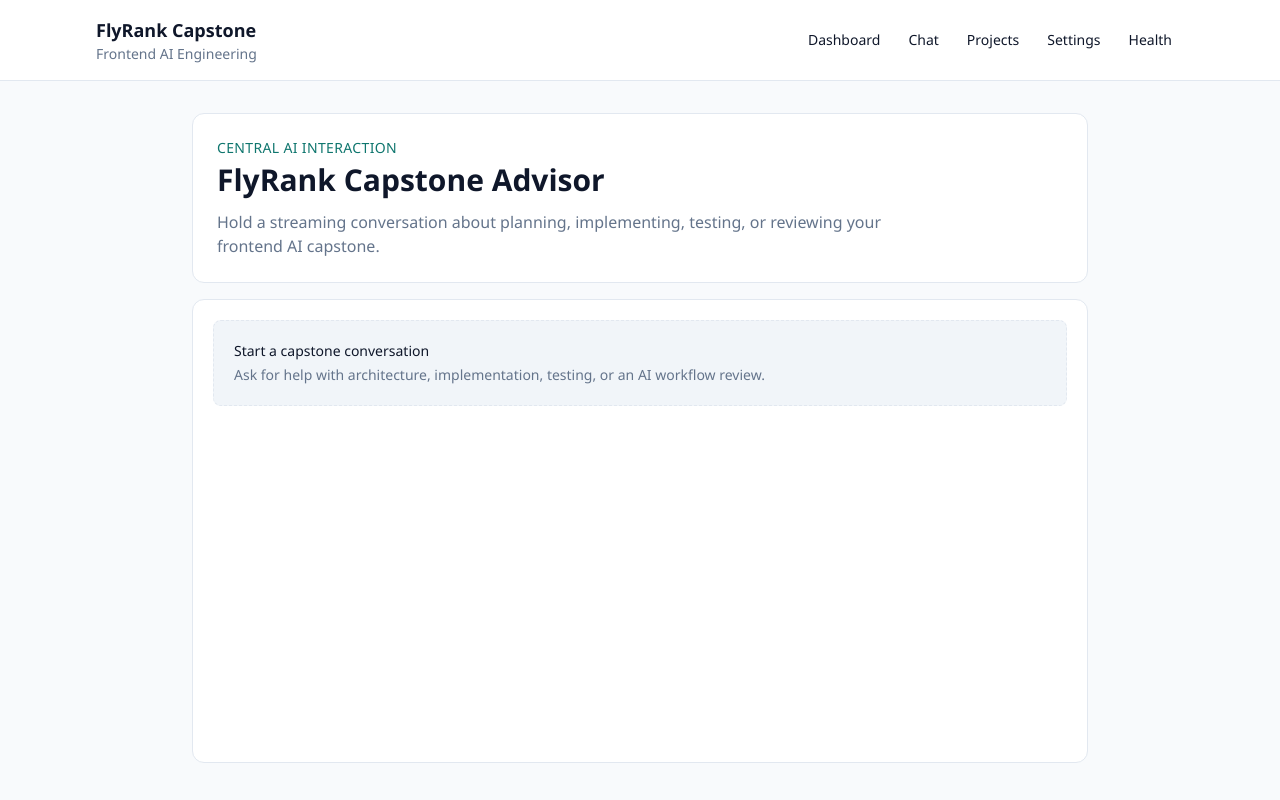
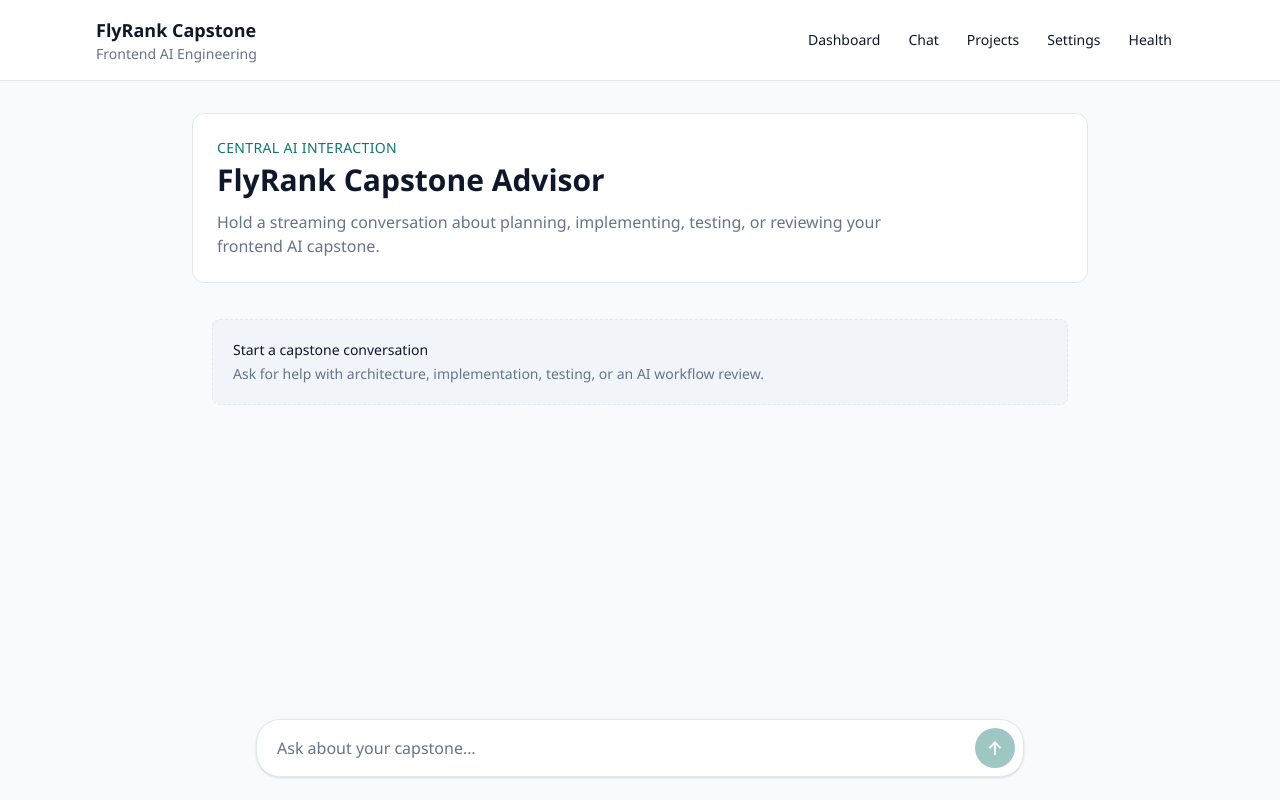
Before and after one commit to 808StaN/frontend-ai-engineering-flyrank, a Next.js app: page /chat in a window 1280 px wide. Shown: the top 800 px of the page. Built offline with nearby package versions, Linux system fonts and the light colour scheme.

Commit message:
refactor: dock chat composer at viewport bottom
Use a compact auto-growing input bar so messages retain the available reading space.

```diff
--- a/app/globals.css
+++ b/app/globals.css
@@ -33,19 +33,23 @@
 
 @layer components {
   .chat-interface {
-    @apply mx-auto flex w-full max-w-4xl flex-col gap-4;
+    @apply mx-auto grid h-[calc(100dvh-8.5rem)] min-h-[32rem] w-full max-w-4xl grid-rows-[auto_minmax(0,1fr)] gap-4;
   }
 
   .chat-interface__header {
     @apply flex flex-col gap-3 rounded-lg border border-border bg-surface p-4 sm:p-6;
   }
 
+  .chat-conversation {
+    @apply grid min-h-0 grid-rows-[minmax(0,1fr)_auto_auto];
+  }
+
   .chat-scroll-wrap {
-    @apply relative;
+    @apply relative min-h-0;
   }
 
   .chat-scroll-area {
-    @apply h-[52vh] min-h-80 overflow-y-auto rounded-lg border border-border bg-surface p-3 sm:h-[58vh] sm:p-5;
+    @apply h-full overflow-y-auto px-3 py-5 sm:px-5;
   }
 
   .chat-message-list {
@@ -114,11 +118,11 @@
   }
 
   .chat-composer {
-    @apply rounded-lg border border-border bg-surface p-3 sm:p-4;
+    @apply mx-auto flex w-full max-w-3xl items-end gap-2 rounded-3xl border border-border bg-surface p-2 shadow-sm;
   }
 
   .chat-composer__textarea {
-    @apply min-h-24 w-full resize-y rounded-md border border-border bg-background p-3 text-sm text-foreground placeholder:text-muted focus:border-accent focus:outline-none focus:ring-2 focus:ring-accent/25 sm:text-base;
+    @apply min-h-10 max-h-40 flex-1 resize-none bg-transparent px-3 py-2 text-sm text-foreground placeholder:text-muted focus:outline-none sm:text-base;
   }
 
   .chat-composer__textarea:disabled {
@@ -126,20 +130,20 @@
   }
 
   .chat-composer__actions {
-    @apply mt-3 flex flex-col gap-3 sm:flex-row sm:items-center sm:justify-between;
+    @apply flex shrink-0 items-center;
   }
 
   .chat-send-button,
   .chat-stop-button {
-    @apply inline-flex min-h-10 items-center justify-center rounded-md px-4 py-2 text-sm font-semibold;
+    @apply inline-flex size-10 items-center justify-center rounded-full text-lg font-semibold;
   }
 
   .chat-send-button {
-    @apply bg-accent text-accent-foreground enabled:hover:opacity-90 disabled:cursor-not-allowed disabled:opacity-50;
+    @apply bg-accent text-accent-foreground enabled:hover:opacity-90 disabled:cursor-not-allowed disabled:opacity-40;
   }
 
   .chat-stop-button {
-    @apply border border-danger bg-surface text-danger hover:bg-red-50;
+    @apply bg-danger text-white hover:opacity-90;
   }
 
   .chat-error {
--- a/components/chat/ChatComposer.tsx
+++ b/components/chat/ChatComposer.tsx
@@ -1,4 +1,5 @@
 import {
+  useEffect,
   useRef,
   type FormEvent,
   type KeyboardEvent,
@@ -21,6 +22,17 @@ export function ChatComposer({
 }: ChatComposerProps) {
   const textareaRef = useRef<HTMLTextAreaElement>(null)
   const isGenerating = status === 'submitted' || status === 'streaming'
+
+  useEffect(() => {
+    const textarea = textareaRef.current
+
+    if (!textarea) {
+      return
+    }
+
+    textarea.style.height = 'auto'
+    textarea.style.height = `${Math.min(textarea.scrollHeight, 160)}px`
+  }, [input])
 
   function handleSubmit(event: FormEvent<HTMLFormElement>) {
     event.preventDefault()
@@ -46,23 +58,30 @@ export function ChatComposer({
         placeholder="Ask about your capstone…"
         value={input}
         disabled={isGenerating}
-        rows={3}
+        rows={1}
         onChange={(event) => onInputChange(event.currentTarget.value)}
         onKeyDown={handleKeyDown}
       />
       <div className="chat-composer__actions">
-        <p className="text-xs text-muted">Enter to send · Shift + Enter for a new line</p>
         {isGenerating ? (
-          <button type="button" className="chat-stop-button" onClick={onStop}>
-            Stop generating
+          <button
+            type="button"
+            className="chat-stop-button"
+            aria-label="Stop generating"
+            title="Stop generating"
+            onClick={onStop}
+          >
+            <span aria-hidden="true">■</span>
           </button>
         ) : (
           <button
             type="submit"
             className="chat-send-button"
+            aria-label="Send message"
+            title="Send message"
             disabled={input.trim().length === 0}
           >
-            Send message
+            <span aria-hidden="true">↑</span>
           </button>
         )}
       </div>
--- a/components/chat/ChatInterface.tsx
+++ b/components/chat/ChatInterface.tsx
@@ -60,12 +60,13 @@ export function ChatInterface() {
         </p>
       </header>
 
+      <div className="chat-conversation">
         <SmartScrollArea followStream={isGenerating}>
           <MessageList messages={messages} />
           <ThinkingIndicator visible={isThinking} />
         </SmartScrollArea>
 
-      <div className="min-h-6" aria-live="polite">
+        <div aria-live="polite">
           {error && (
             <p className="chat-error" role="alert">
               {error.message} You can edit your message and try again.
@@ -80,6 +81,7 @@ export function ChatInterface() {
           onSend={sendCurrentMessage}
           onStop={stopGeneration}
         />
+      </div>
     </section>
   )
 }
```
Lines whose indentation alone changed are shown as unchanged.
